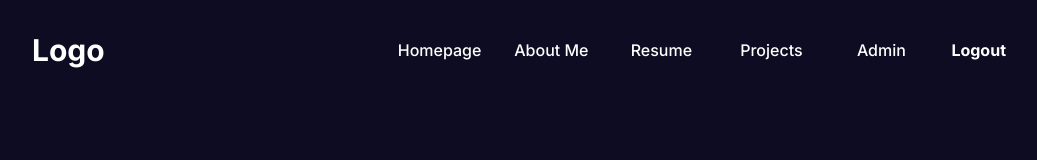
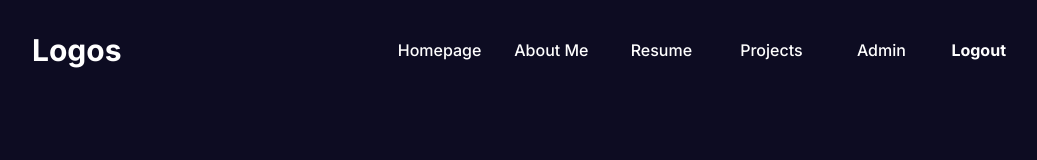
Before and after one commit to mlee0416/mlee0416.github.io, a Next.js app: page / in a window 1280 px wide. Shown: the top 160 px of the page, without its empty margins (116-1153 px from the left). Built offline with nearby package versions, Linux system fonts and the light colour scheme.

Commit message:
test repo name change

```diff
--- a/src/components/navbar/Navbar.tsx
+++ b/src/components/navbar/Navbar.tsx
@@ -6,7 +6,7 @@
   return (
     <div className={styles.container}>
       <Link href="/" className={styles.logo}>
-        Logo
+        Logos
       </Link>
       <div>
         <Links />
```
